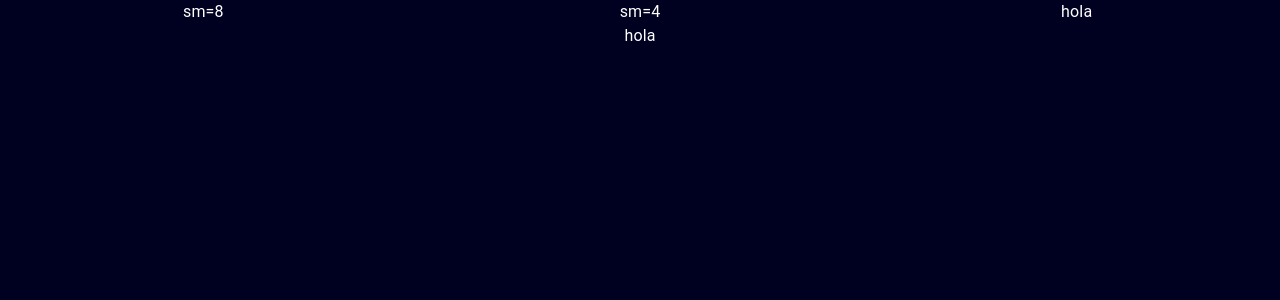
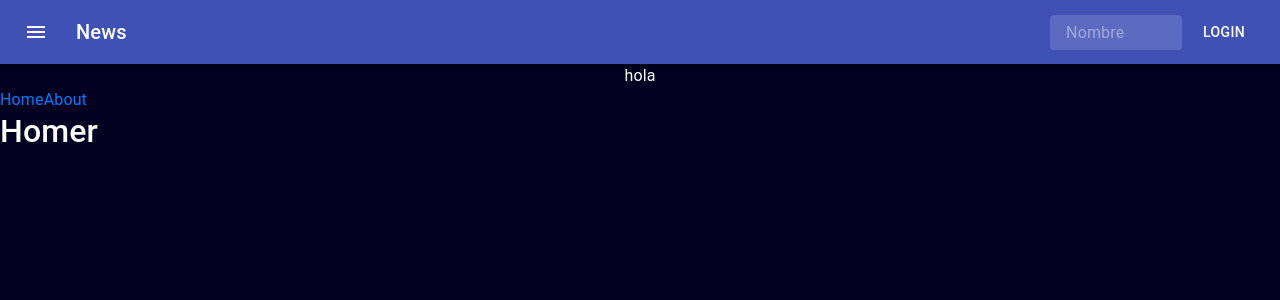
Before and after one commit to zniphers/React-proyect, a React (Create React App) app: page / in a window 1280 px wide. Shown: the top 300 px of the page. Built offline with nearby package versions, Linux system fonts and the light colour scheme.

Commit message:
se agrega barra superior y rect-router dependencias

```diff
--- a/package.json
+++ b/package.json
@@ -12,6 +12,7 @@
     "react": "^16.13.1",
     "react-bootstrap": "^1.0.0",
     "react-dom": "^16.13.1",
+    "react-router-dom": "^5.1.2",
     "react-scripts": "3.4.1"
   },
   "scripts": {
--- a/src/App.js
+++ b/src/App.js
@@ -1,6 +1,8 @@
 import React from 'react';
 import './App.css';
 import Container from './components/container/container';
+
+
 
 class App extends React.Component {
   constructor(){
@@ -19,4 +21,5 @@ class App extends React.Component {
   }
 }
 
+
 export default App;
--- /dev/null
+++ b/src/Pages/about/about-page.jsx
@@ -0,0 +1,7 @@
+import React from 'react';
+
+function About() {
+    return <h2>Aboutes</h2>;
+  }
+
+  export default About;
--- /dev/null
+++ b/src/Pages/home/home-page.jsx
@@ -0,0 +1,8 @@
+import React from 'react';
+
+function Home() {
+    return <h2>Homer</h2>;
+  }
+
+
+  export default Home;
--- a/src/components/container/container.jsx
+++ b/src/components/container/container.jsx
@@ -5,14 +5,45 @@ import Container from '@material-ui/core/Container';
 import Header from './header/header';
 import Main from './main/main';
 
+// Dependencias de React-Router
+import {
+  BrowserRouter as Router,
+  Switch,
+  Route,
+  Link
+} from "react-router-dom";
+// Importacion de paginas
+import Home from '../.././Pages/home/home-page';
+import About from '../.././Pages/about/about-page';
+
+
 export default function SimpleContainer() {
   return (
     <React.Fragment>
       <CssBaseline />
-      <Container maxWidth="lg" disableGutters='true'>
+      <Container maxWidth="xl" disableGutters='true'>
         <Typography component="div" style={{ color: 'white', backgroundColor: '#000020', height: '100vh' }} >
             <Header />
             <Main />
+            <Router>
+              <div>
+                <nav>
+                  <Link to="/">Home</Link>
+                  <Link to="/about">About</Link>
+                </nav>
+
+                {/* A <Switch> looks through its children <Route>s and
+                    renders the first one that matches the current URL. */}
+                <Switch>
+                  <Route path="/about">
+                    <About />
+                  </Route>
+                  <Route path="/">
+                    <Home />
+                  </Route>
+                </Switch>
+              </div>
+            </Router>
         </Typography>
       </Container>
     </React.Fragment>
--- a/src/components/container/header/header.jsx
+++ b/src/components/container/header/header.jsx
@@ -4,14 +4,120 @@ import Row from 'react-bootstrap/Row';
 import Col from 'react-bootstrap/Col';
 import 'bootstrap/dist/css/bootstrap.min.css';
 
+//app bar dependencias
+import { makeStyles, fade } from '@material-ui/core/styles';
+import AppBar from '@material-ui/core/AppBar';
+import Toolbar from '@material-ui/core/Toolbar';
+import Typography from '@material-ui/core/Typography';
+import Button from '@material-ui/core/Button';
+import IconButton from '@material-ui/core/IconButton';
+import MenuIcon from '@material-ui/icons/Menu';
+import SearchIcon from '@material-ui/icons/Search';
+import InputBase from '@material-ui/core/InputBase';
+
+//drawer dependencias
+
+
+
+const useStyles = makeStyles((theme) => ({
+    root: {
+      flexGrow: 1,
+    },
+    menuButton: {
+      marginRight: theme.spacing(2),
+    },
+    title: {
+      flexGrow: 1,
+      display: 'none',
+      [theme.breakpoints.up('sm')]: {
+        display: 'block',
+      },
+    },
+    search: {
+        position: 'relative',
+        borderRadius: theme.shape.borderRadius,
+        backgroundColor: fade(theme.palette.common.white, 0.15),
+        '&:hover': {
+          backgroundColor: fade(theme.palette.common.white, 0.25),
+        },
+        marginLeft: 0,
+        marginRight: 10,
+        width: '100%',
+        [theme.breakpoints.up('sm')]: {
+          marginLeft: theme.spacing(1),
+          width: 'auto',
+        },
+      },
+    // searchIcon: {
+    //     padding: theme.spacing(0, 2),
+    //     height: '100%',
+    //     position: 'absolute',
+    //     pointerEvents: 'none',
+    //     display: 'flex',
+    //     alignItems: 'center',
+    //     justifyContent: 'center',
+    // },
+    inputRoot: {
+        color: 'inherit',
+    },
+    inputInput: {
+        padding: theme.spacing(1, 1, 1, 0),
+        // vertical padding + font size from searchIcon
+        paddingLeft: `calc(1em + ${theme.spacing(0)}px)`,
+        transition: theme.transitions.create('width'),
+        width: '100%',
+        [theme.breakpoints.up('sm')]: {
+          width: '12ch',
+          '&:focus': {
+            width: '13ch',
+          },
+        },
+      },
+    list:{
+        width: 250,
+    },
+    fulllist:{
+        width: 'auto',
+    },
+  }));
+
+
 export default function Header(){
+    const classes = useStyles();
+
+
     return(
         <Container noGutters="true" fluid="true" >
-            <Row >
+            {/* <Row >
                 <Col style={{ display:"flex", justifyContent: 'center', }} >sm=8</Col>
                 <Col style={{ display:"flex", justifyContent: 'center', }}>sm=4</Col>
                 <Col style={{ display:"flex", justifyContent: 'center', }}> hola</Col>
-            </Row>
+            </Row> */}
+            <AppBar position="static">
+                <Toolbar>
+                <IconButton edge="start" className={classes.menuButton} color="inherit" aria-label="menu">
+                    <MenuIcon />
+                </IconButton>
+                <Typography variant="h6" className={classes.title}>
+                    News
+                </Typography>
+                <div className={classes.search}>
+                {/* <div className={classes.searchIcon}>
+                        <SearchIcon />
+                    </div> */}
+                    <InputBase
+                        placeholder="Nombre"
+                        classes={{
+                            root: classes.inputRoot,
+                            input: classes.inputInput,
+                        }}
+                        inputProps={{ 'aria-label': 'search' }}
+                    />
+                </div>
+                <Button color="inherit">Login</Button>
+
+                </Toolbar>
+            </AppBar>
         </Container>
     );
 }
```
Also changed, not shown: 1 other file (tests, documents, lock files or other folders).
